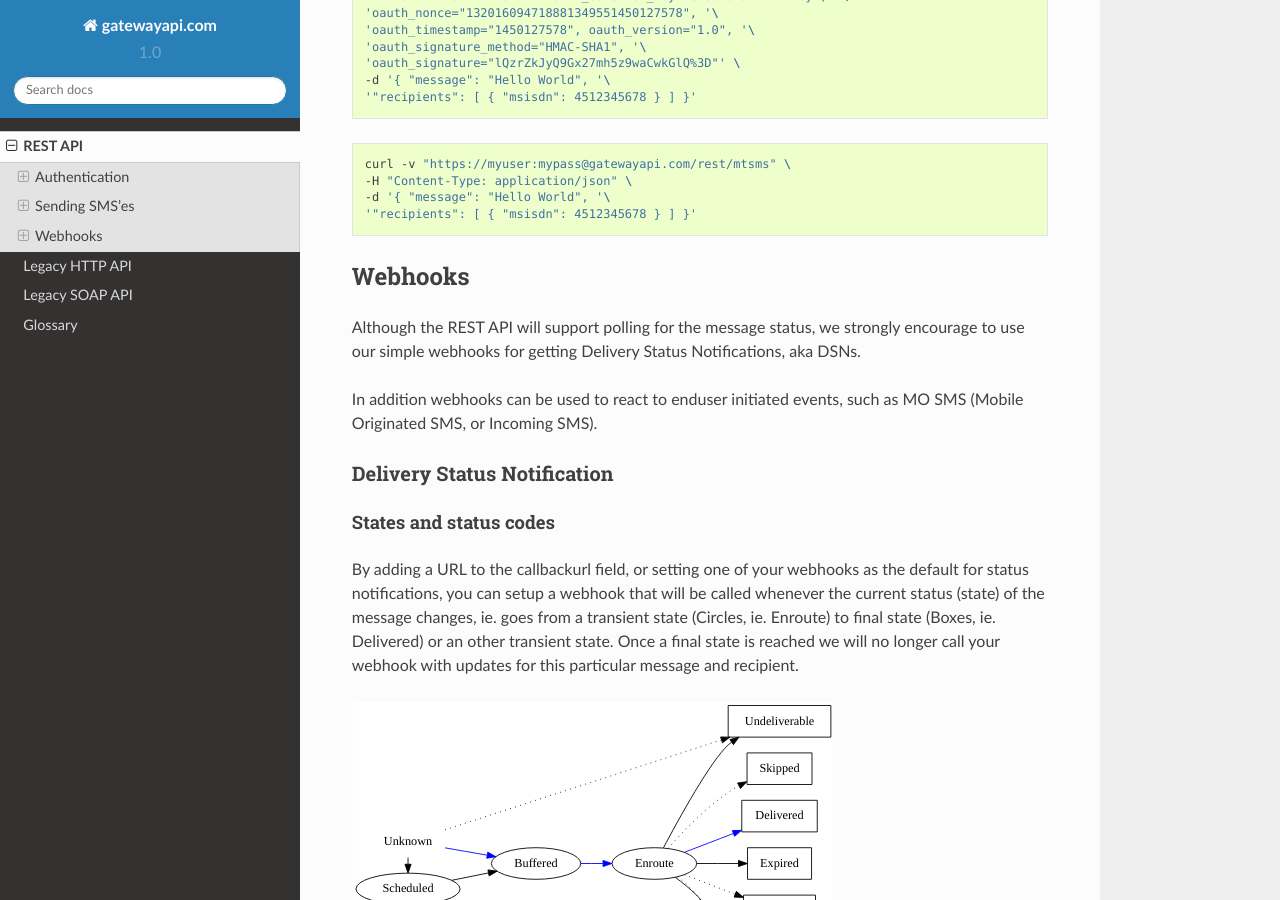
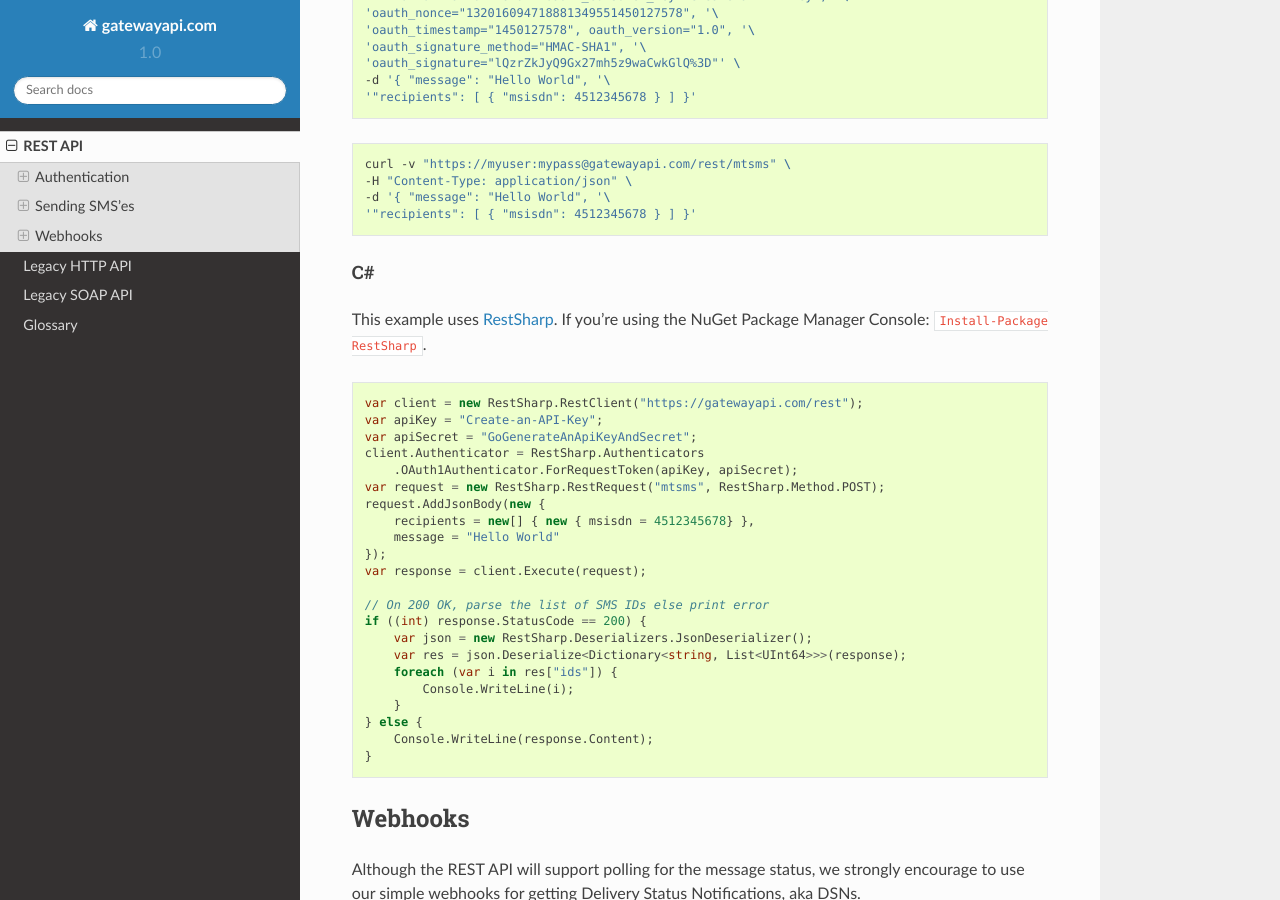
Before and after one commit to onlinecity/gatewayapi-docs, a Sphinx documentation site: the page built from docs/rest.rst, in a window 1280 px wide and 900 px high, scrolled down 7391 px. Built offline with Sphinx 7.4.7 and the Read the Docs theme 2.0.0, drawn with Linux system fonts in a browser that asks for light colours.

Commit message:
Add c-sharp example

```diff
--- a/docs/rest.rst
+++ b/docs/rest.rst
@@ -386,6 +386,40 @@ this for shell scripting, because OAuth requires calculating a few variables.
    -d '{ "message": "Hello World", '\
    '"recipients": [ { "msisdn": 4512345678 } ] }'
 
+
+.. _csharp:
+
+C#
+~~
+
+This example uses `RestSharp`_. If you're using the NuGet
+Package Manager Console: ``Install-Package RestSharp``.
+
+.. sourcecode:: csharp
+
+   var client = new RestSharp.RestClient("https://gatewayapi.com/rest");
+   var apiKey = "Create-an-API-Key";
+   var apiSecret = "GoGenerateAnApiKeyAndSecret";
+   client.Authenticator = RestSharp.Authenticators
+       .OAuth1Authenticator.ForRequestToken(apiKey, apiSecret);
+   var request = new RestSharp.RestRequest("mtsms", RestSharp.Method.POST);
+   request.AddJsonBody(new {
+       recipients = new[] { new { msisdn = 4512345678} },
+       message = "Hello World"
+   });
+   var response = client.Execute(request);
+
+   // On 200 OK, parse the list of SMS IDs else print error
+   if ((int) response.StatusCode == 200) {
+       var json = new RestSharp.Deserializers.JsonDeserializer();
+       var res = json.Deserialize<Dictionary<string, List<UInt64>>>(response);
+       foreach (var i in res["ids"]) {
+           Console.WriteLine(i);
+       }
+   } else {
+       Console.WriteLine(response.Content);
+   }
+
 Webhooks
 --------
 
@@ -512,4 +546,5 @@ http request to your webhook with the following data.
 .. _`HTTP Basic Auth`: http://tools.ietf.org/html/rfc1945#section-11.1
 .. _`OAuth Authorization header`: http://tools.ietf.org/html/rfc5849#section-3.5.1
 .. _`Requests-OAuthlib`: https://requests-oauthlib.readthedocs.org/
-.. _`Guzzle`: guzzlephp.org
+.. _`Guzzle`: http://guzzlephp.org/
+.. _`RestSharp`: http://restsharp.org/
```
